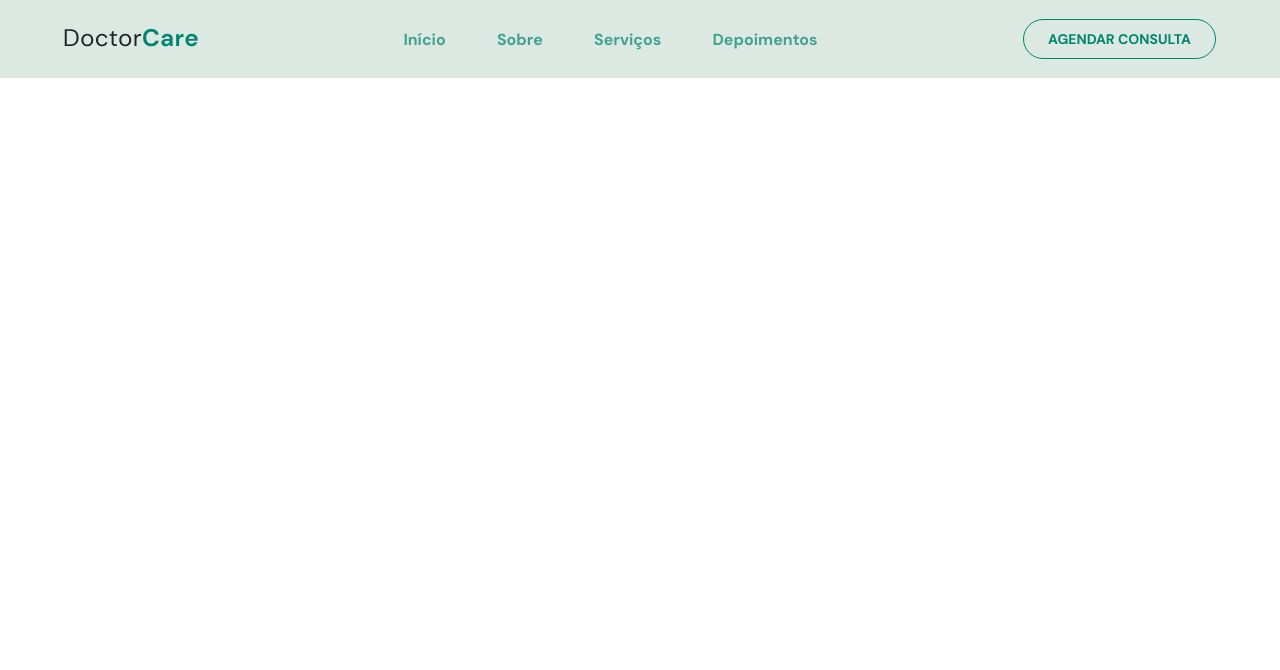
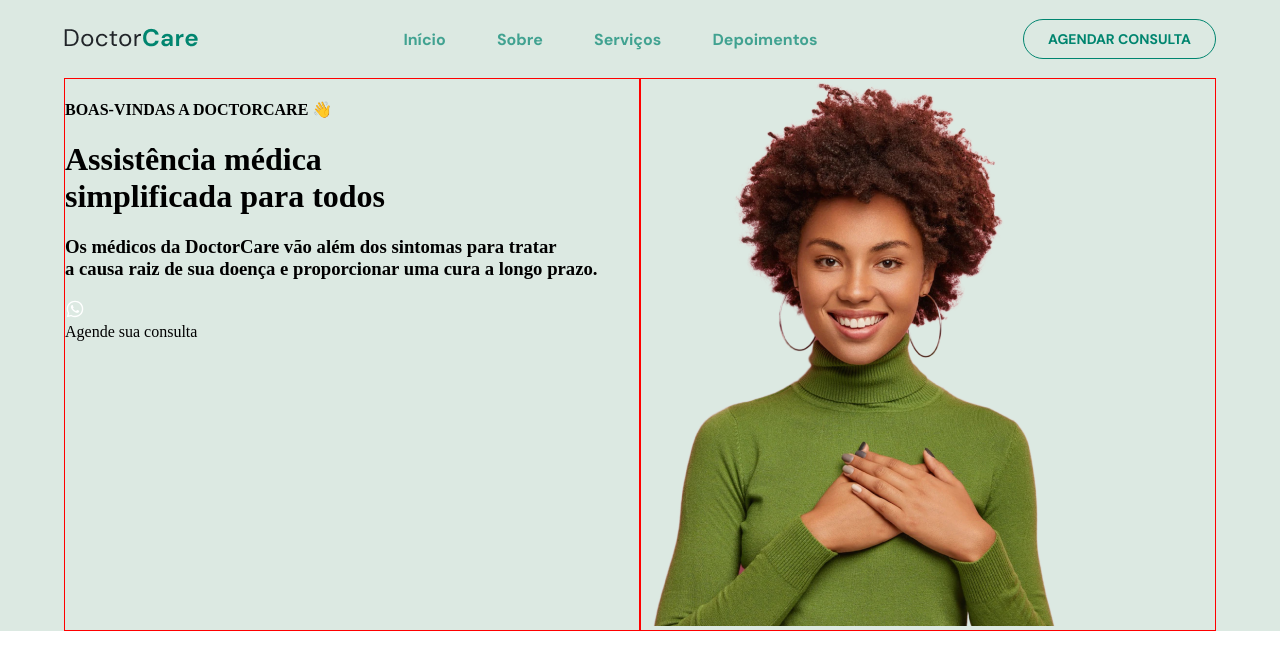
Before and after one commit to Toteck/TrabalhoWeb, a website: page index.html in a window 1280 px wide. Drawn offline with Linux system fonts and the light colour scheme.

Commit message:
some alteractions in the header

```diff
--- a/index.html
+++ b/index.html
@@ -33,7 +33,23 @@
         <a href="">AGENDAR CONSULTA</a>
       </div>
     </div>
-    <div id="hero-section"></div>
+    <div id="hero-section">
+      <div id="hero-section-row-1">
+        <div id="text-hero-section">
+          <h4>BOAS-VINDAS A DOCTORCARE 👋</h4>
+          <h1>Assistência médica<br>simplificada para todos</h1>
+          <h3>Os médicos da DoctorCare vão além dos sintomas para tratar<br>a causa raiz de sua doença e proporcionar uma cura a longo prazo.</h3>
+          <div>
+            <div><img src="./imagens/whatsapp.svg" alt=""></div>
+            <div><span>Agende sua consulta</span></div>
+          </div>
+        </div>
+        <div id="img-hero-section">
+          <img src="./imagens/foto.png" alt="">
+        </div>
+      </div>
+      <div id="hero-section-row-2"></div>
+    </div>
   </div>
 
 
--- a/style.scss
+++ b/style.scss
@@ -96,4 +96,23 @@ body {
       }
     }
   }
+
+  #hero-section {
+
+    #hero-section-row-1 {
+      display: flex;
+      flex-direction: row;
+      justify-content: space-between;
+
+      #text-hero-section {
+        border: 1px solid red;
+        width: calc(50vw - 10px);
+      }
+
+      #img-hero-section {
+        border: 1px solid red;
+        width: calc(50vw - 10px);
+      }
+    }
+  }
 }
```
Also changed, not shown: imagens/foto.png (added), imagens/whatsapp.svg (added), style.css, 1 other file.
